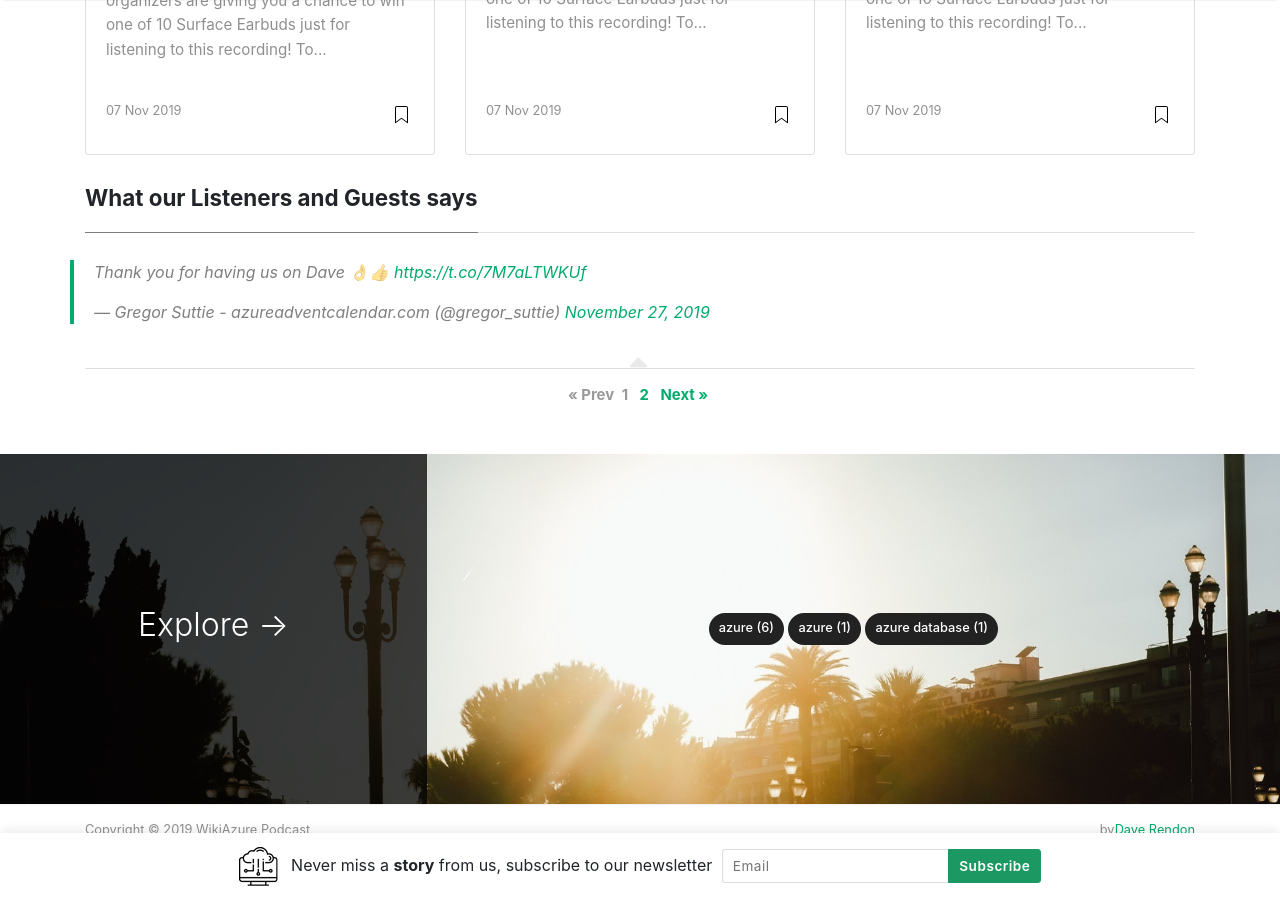
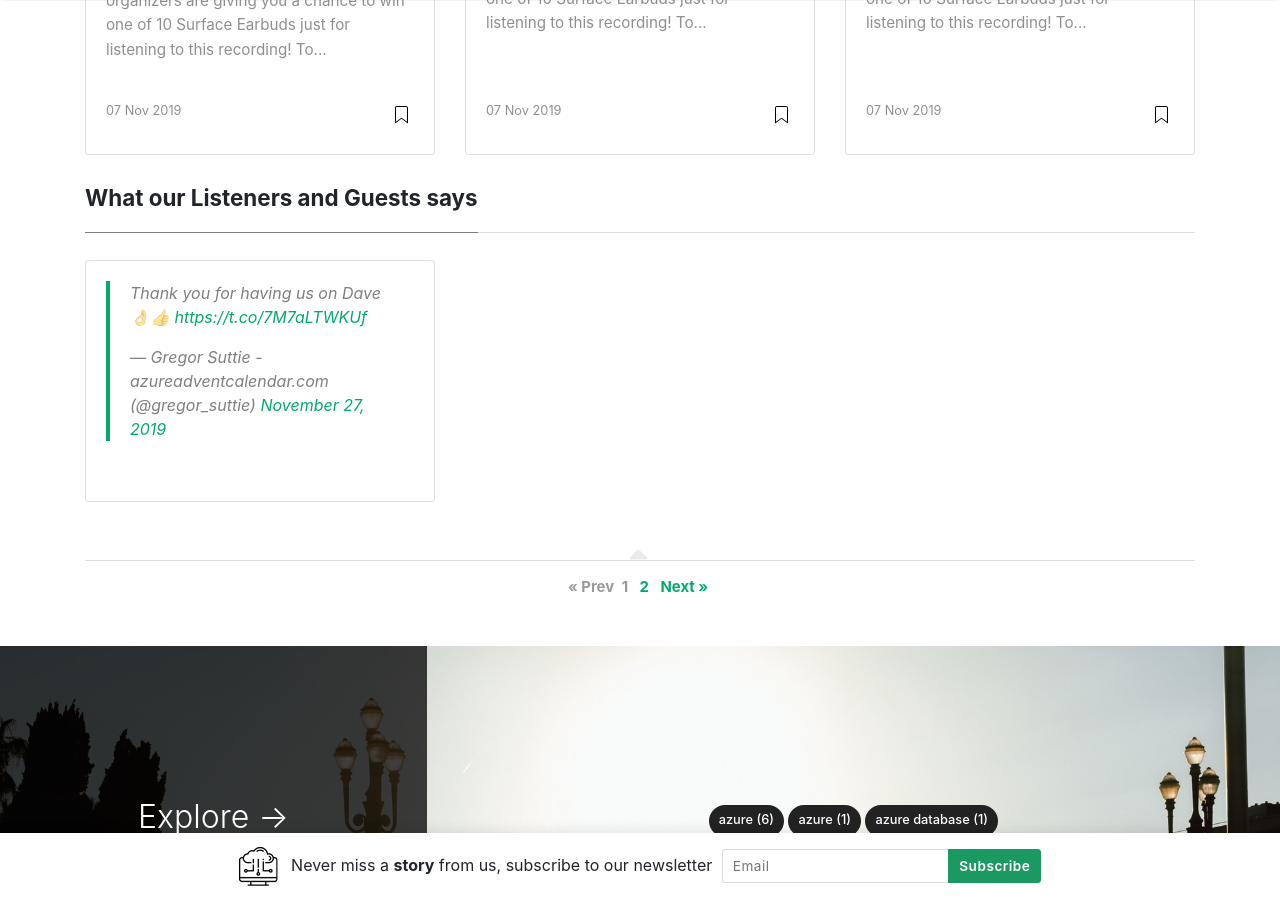
Before and after one commit to daveRendon/wikiazure-podcast, a Jekyll site: the page built from index.html, in a window 1280 px wide and 900 px high, scrolled down 2145 px. Built offline with Jekyll 4.4.1, drawn with Linux system fonts in a browser that asks for light colours; nearby versions of some CDN libraries; the list of posts is cut into pages by our own code; comment, search, counter and statistics services are not loaded.

Commit message:
Update index.html

```diff
--- a/index.html
+++ b/index.html
@@ -60,14 +60,28 @@ title: Home
 
         </div>
 
+
         <div class="row listrecent">
+                <!-- begin post -->
 
-            <div>
-                    <blockquote class="twitter-tweet"><p lang="en" dir="ltr">Thank you for having us on Dave 👌👍 <a href="https://t.co/7M7aLTWKUf">https://t.co/7M7aLTWKUf</a></p>&mdash; Gregor Suttie - azureadventcalendar.com (@gregor_suttie) <a href="https://twitter.com/gregor_suttie/status/1199818136037609472?ref_src=twsrc%5Etfw">November 27, 2019</a></blockquote> <script async src="https://platform.twitter.com/widgets.js" charset="utf-8"></script>
+                <div class="col-lg-4 col-md-6 mb-30px card-group">
+                    <div class="card h-100">
+                        <div class="maxthumb">
+
+                        </div>
+                        <div class="card-body">
+                                <blockquote class="twitter-tweet"><p lang="en" dir="ltr">Thank you for having us on Dave 👌👍 <a href="https://t.co/7M7aLTWKUf">https://t.co/7M7aLTWKUf</a></p>&mdash; Gregor Suttie - azureadventcalendar.com (@gregor_suttie) <a href="https://twitter.com/gregor_suttie/status/1199818136037609472?ref_src=twsrc%5Etfw">November 27, 2019</a></blockquote> <script async src="https://platform.twitter.com/widgets.js" charset="utf-8"></script>
+                        </div>
+                        <div class="card-footer bg-white">
+
+                        </div>
+                    </div>
+                </div>
+                <!-- end post -->
+
+
+
             </div>
-
-        </div>
-
     </section>
 
 <!-- Pagination
```
